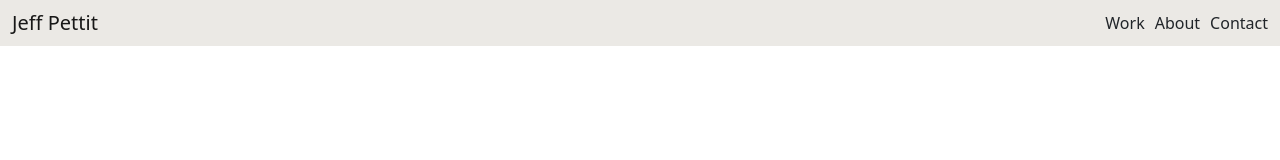
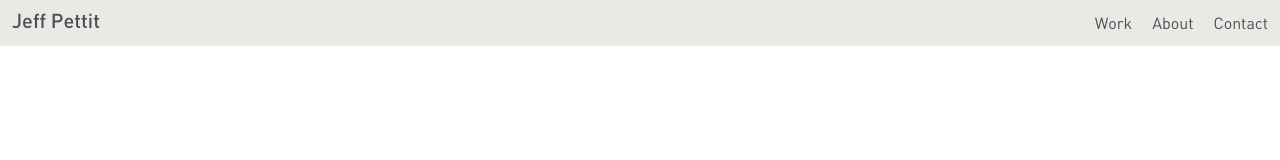
Before and after one commit to jwpettit/Portfolio-Website, a React (Create React App) app: page /about in a window 1280 px wide. Shown: the top 160 px of the page. Built offline with nearby package versions, Linux system fonts and the light colour scheme.

Commit message:
Font for Nav logo

```diff
--- a/src/App.css
+++ b/src/App.css
@@ -6,6 +6,11 @@
 @font-face {
     font-family: "DIN-Regular";
     src: url("./assets/fonts/DINR____.TTF") format("truetype");
+}
+
+@font-face {
+    font-family: "DIN-Medium";
+    src: url("./assets/fonts/DIN Medium.ttf") format("truetype");
 }
 
 .App {
@@ -48,10 +53,12 @@
 }
 
 .Navlinks {
-    margin-left: 10px;
+    margin-left: 20px;
+    font-family: DIN-Regular;
+    color: #4c4e52;
 }
 
-.Navbar.Brand {
-    font-family: DIN-Bold;
+.Navbar-Brand {
+    font-family: DIN-Medium;
     color: #4c4e52;
 }
--- a/src/components/Navbar.jsx
+++ b/src/components/Navbar.jsx
@@ -8,7 +8,7 @@ export default function Navigation() {
         <Navbar>
             <Navbar.Collapse>
                 <Container>
-                    <Navbar.Brand as={NavLink} to="/">
+                    <Navbar.Brand className="Navbar-Brand" as={NavLink} to="/">
                         Jeff Pettit
                     </Navbar.Brand>
                 </Container>
```
Also changed, not shown: src/assets/fonts/DIN Medium.ttf (added).
